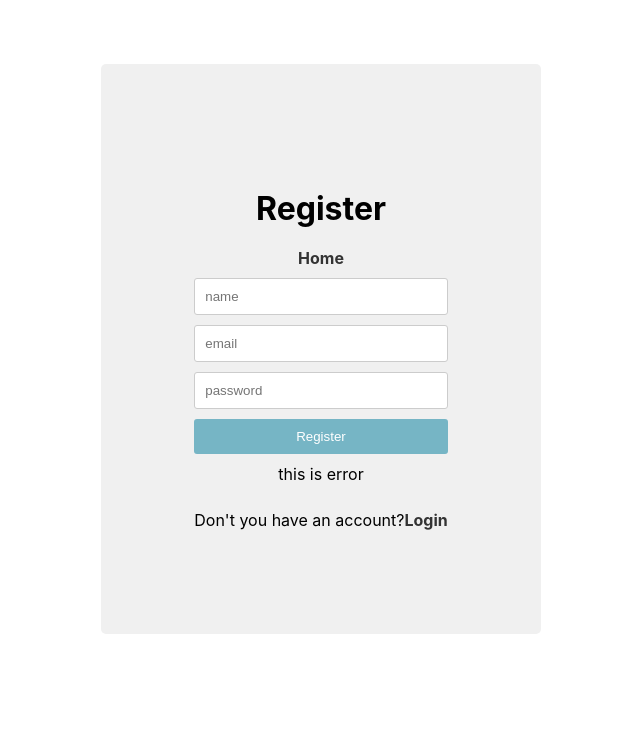
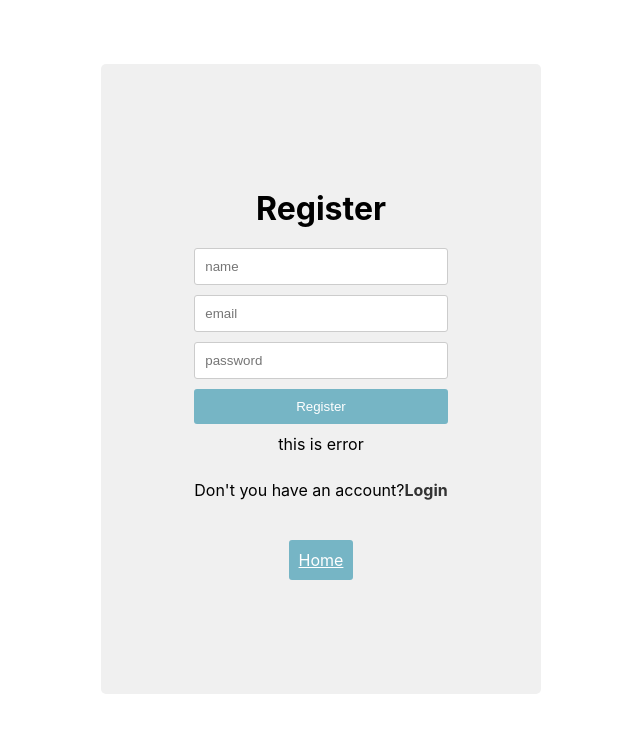
Before and after one commit to kozakevich13/mcraft-client, a React (Create React App) app: page /register in a window 1280 px wide. Shown: the top 732 px of the page, without its empty margins (319-959 px from the left). Built offline with nearby package versions, Linux system fonts and the light colour scheme.

Commit message:
move button Home in register form

```diff
--- a/src/pages/Register.jsx
+++ b/src/pages/Register.jsx
@@ -22,9 +22,6 @@
   return (
     <div className="auth">
       <h1>Register</h1>
-      <Link className="link" to={"/"}>
-        <h5>Home</h5>
-      </Link>
       <form onSubmit={handleSubmit}>
         <input
           required
@@ -53,6 +50,10 @@
           Don't you have an account?<Link to={"/login"}>Login</Link>
         </span>
       </form>
+
+      <Link className="home-link" to={"/"}>
+        Home
+      </Link>
     </div>
   );
 };
```
